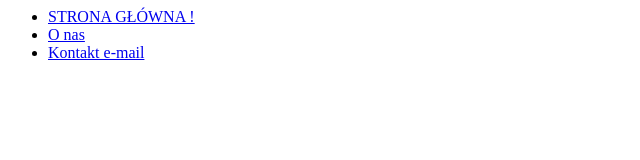
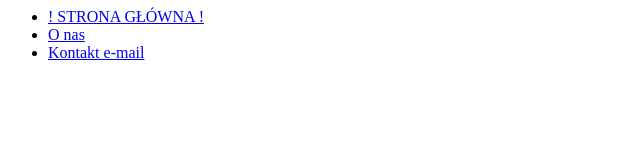
Before and after one commit to maciejzborek/moje-drugie-repo, a plain HTML site: page index.html in a window 1280 px wide. Shown: the full height of the page, 0-640 px from the left. Drawn offline with Linux system fonts and the light colour scheme.

```diff
--- a/index.html
+++ b/index.html
@@ -1,7 +1,7 @@
 <header>
    <nav>
      <ul>
-       <li><a href="index.html">STRONA GŁÓWNA !</a></li>
+       <li><a href="index.html">! STRONA GŁÓWNA !</a></li>
        <li><a href="about.html">O nas</a></li>
        <li><a href="contact.html">Kontakt e-mail </a></li>
      </ul>
```
